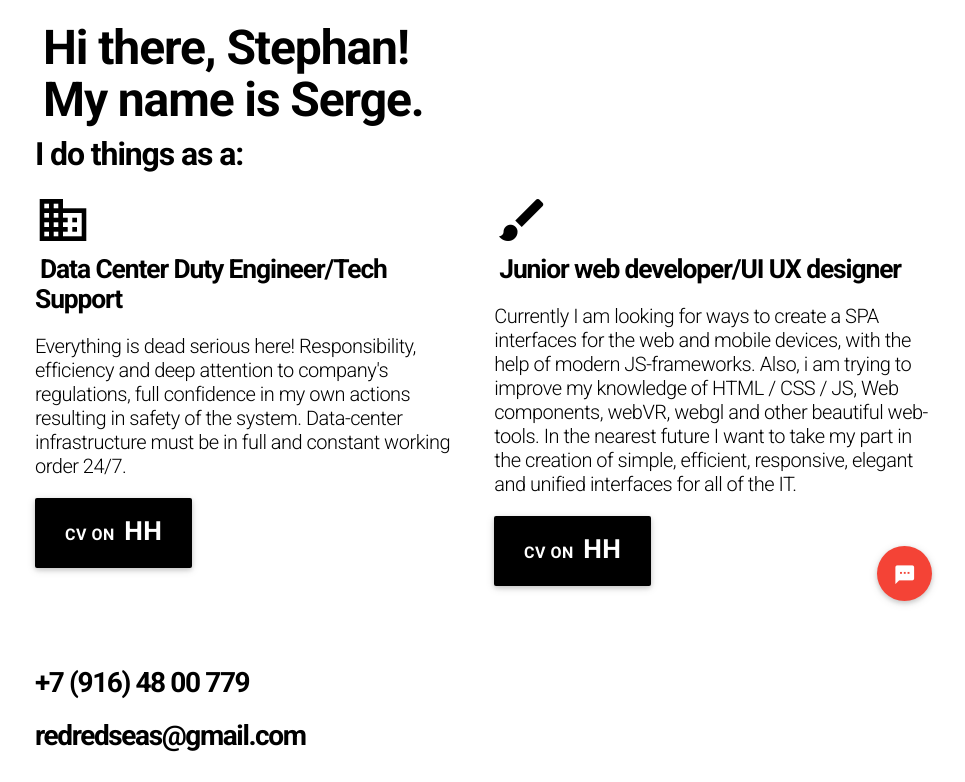
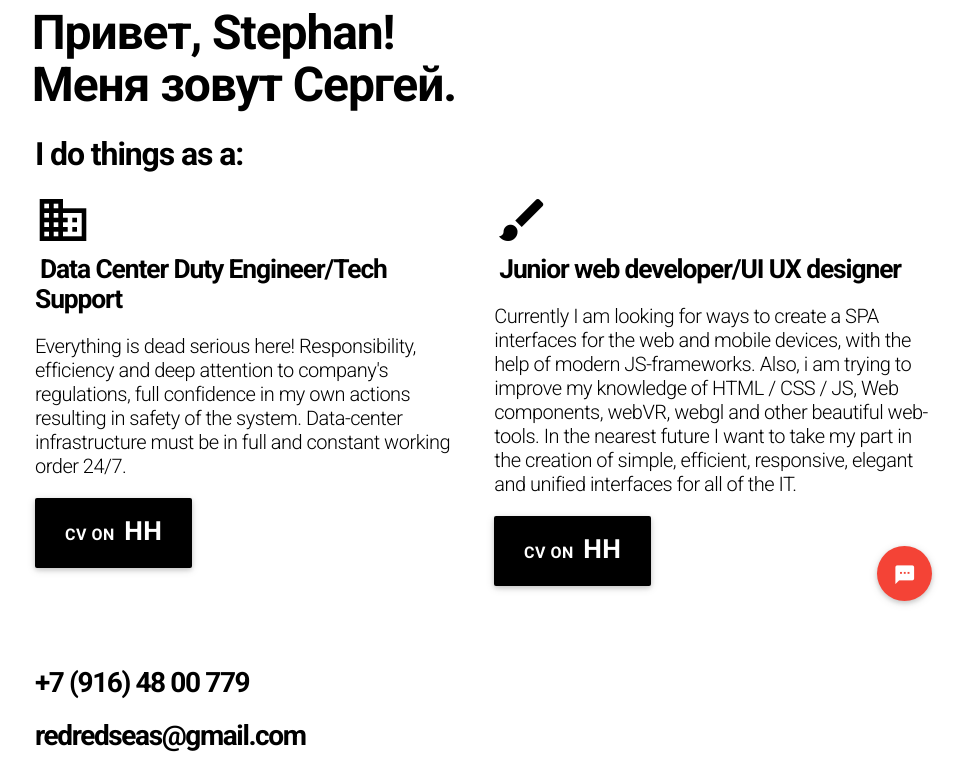
Before and after one commit to sisforserrgio/sisforserrgio.github.io, a plain HTML site: page eng/index.html in a window 1280 px wide. Shown: the part 149-931 px from the top of the page, without its empty margins (157-1122 px from the left). Drawn offline with nearby package versions, Linux system fonts and the light colour scheme.

Commit message:
Update index.html

```diff
--- a/eng/index.html
+++ b/eng/index.html
@@ -17,6 +17,9 @@
 
 <meta http-equiv="X-UA-Compatible" content="IE=edge">
 <meta name="viewport" content="user-scalable=no, width=device-width, initial-scale=1, maximum-scale=1">
+<meta http-equiv="Cache-Control" content="public">
+<meta http-equiv="Cache-Control" content="no-store">
+<meta http-equiv="Cache-Control" content="max-age=34700">
 <title>Serge Nikolaev</title>
 
 
@@ -45,17 +48,23 @@
 </nav>
 </header>
 
+<div class="container">
+<div class="row">
+<h1>Привет,
+                   <span class="typetype"></span>!
+
+                   <br>
+                   Меня зовут Сергей.</h1>
+                   </div></div>
+
+
 <section>
 
     <article>
        <div class="container">
            <div class="row emerge" data-effect="relax" data-scale=".8" data-origin="bottom" data-duration="700" data-continue="true" data-hold="500">
                <div class="col s12 m12 l12">
-                   <h1>Hi there,
-                   <span class="typetype"></span>!
 
-                   <br>
-                   My name is Serge.</h1>
                    <h2>I do things as a:</h2>
 
                </div>
@@ -86,7 +95,7 @@
     </article>
 </section>
 
-
+<div class="overlay" id="overlay"></div>
 
  <div class="container emerge">
    <div class="row">
```
